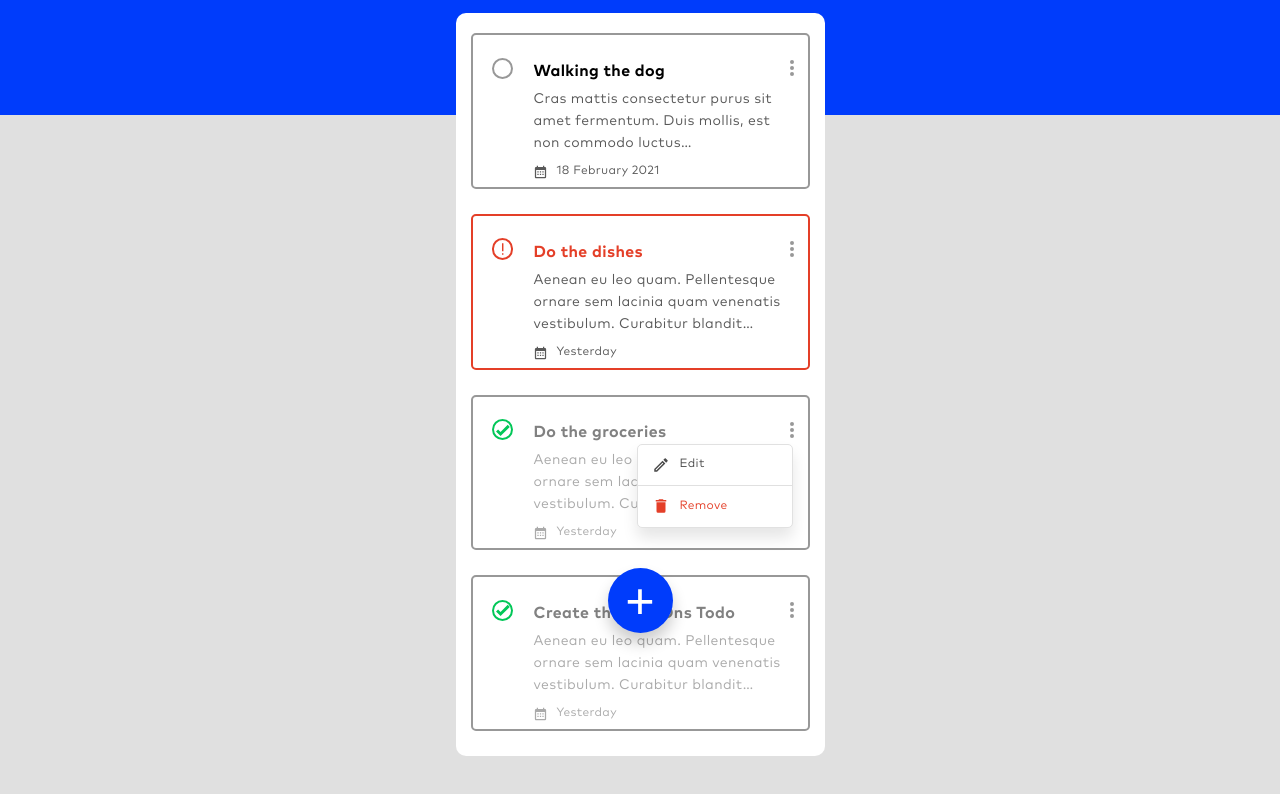
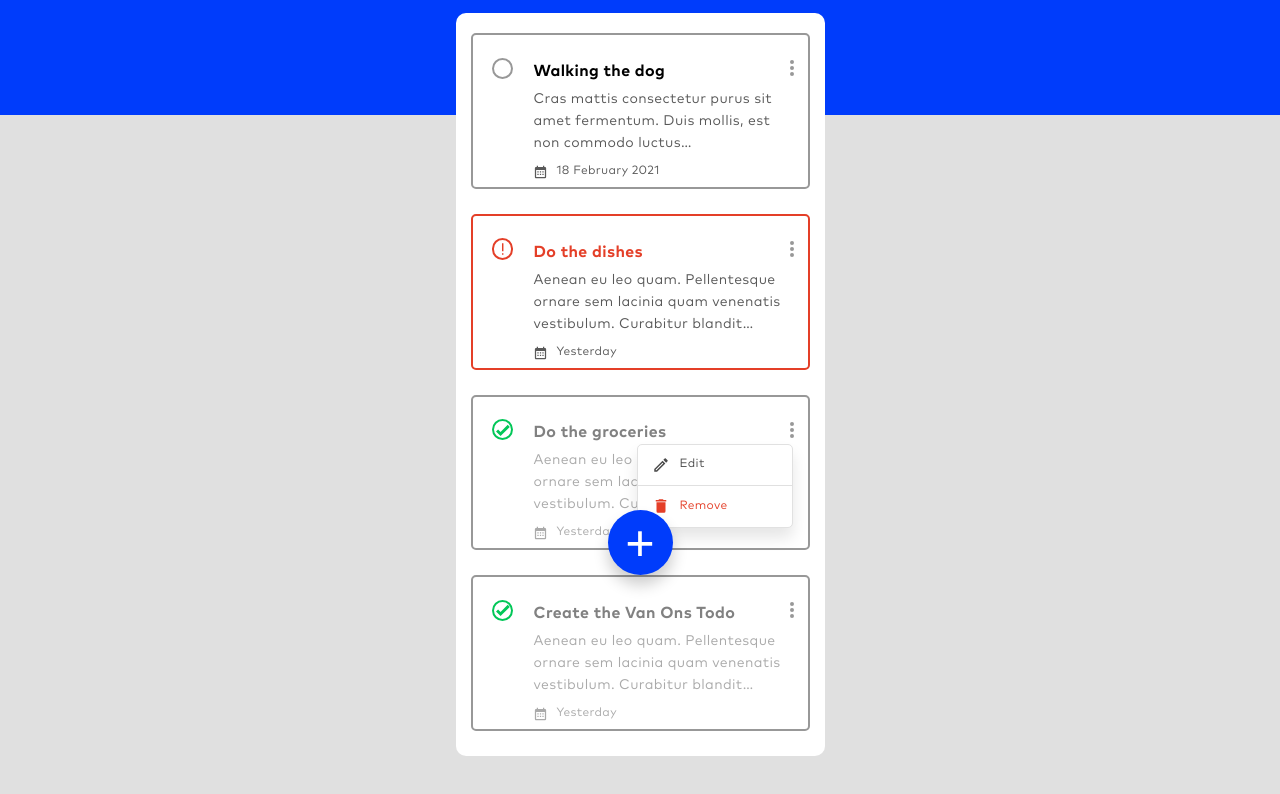
Before and after one commit to AzureCloud9/VO-Assessment-Project, a plain HTML site: page index.html in a window 1280 px wide. Shown: the part 142-936 px from the top of the page. Drawn offline with Linux system fonts and the light colour scheme.

Commit message:
Update style.css

```diff
--- a/styles/style.css
+++ b/styles/style.css
@@ -298,7 +298,7 @@
     justify-content: center;
     align-items: center;
     position: fixed;
-    top: 710px;
+    top: 652px;
     color: var(--whiteFont);
     background-color: #003CFB;
     width: 65px;
```
